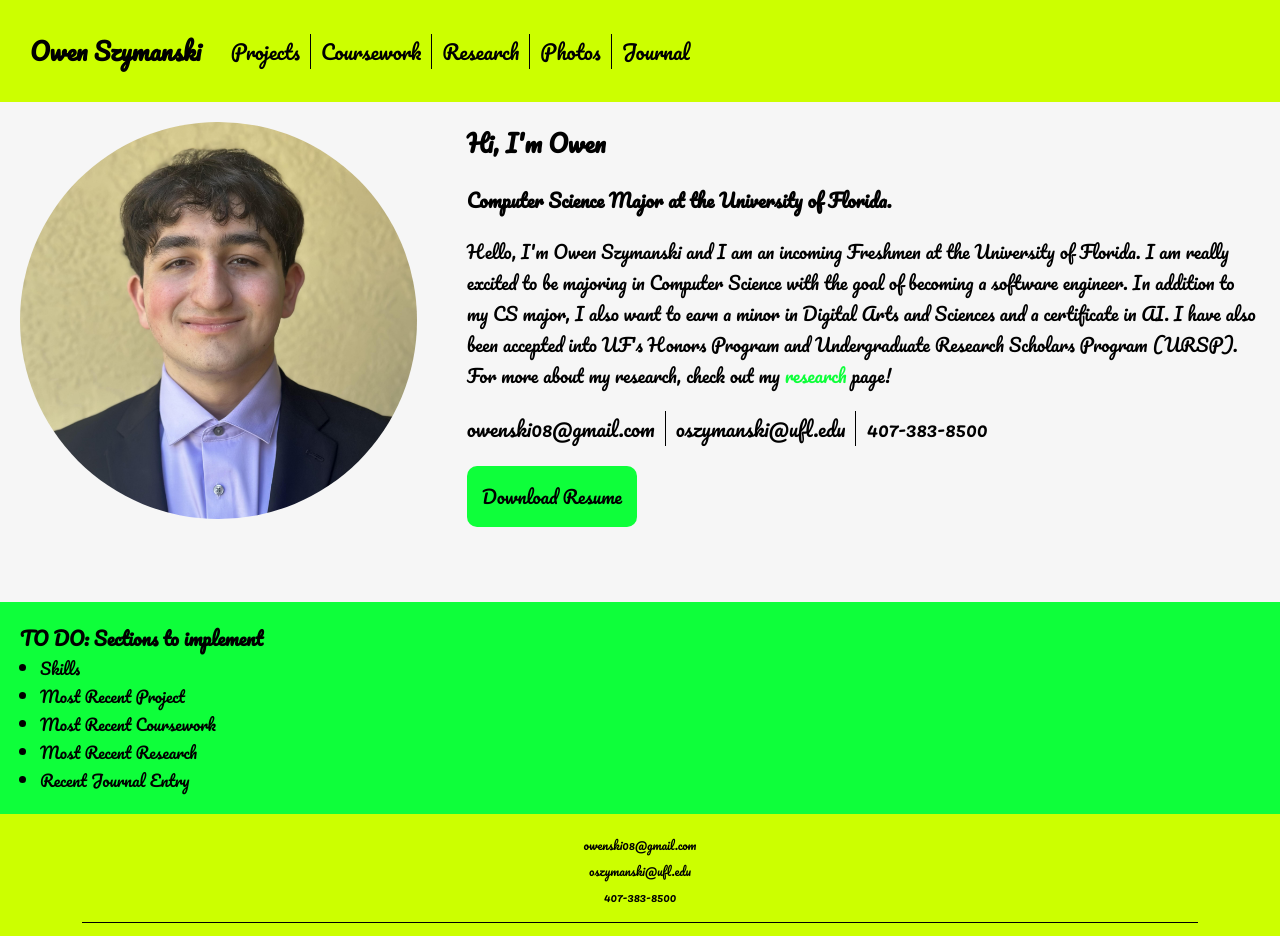
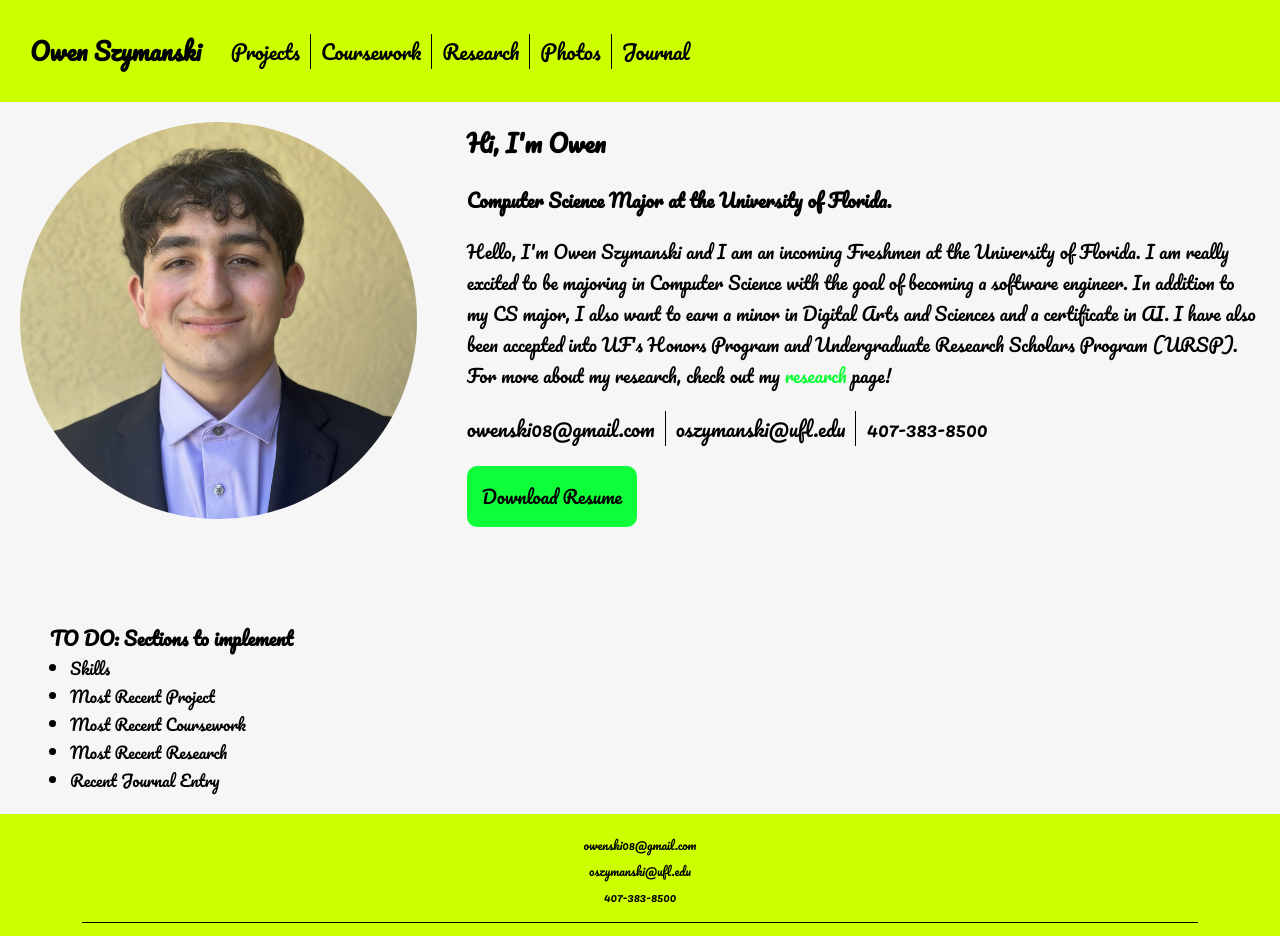
Before and after one commit to OwenS3881/eportfolio-backend, a Next.js app in the folder frontend/: page / in a window 1280 px wide. Shown: the top 936 px of the page. Built offline with nearby package versions, Linux system fonts and the light colour scheme.

Commit message:
Minor style update

```diff
--- a/frontend/app/styles/Home.module.css
+++ b/frontend/app/styles/Home.module.css
@@ -4,8 +4,8 @@
 }
 
 .todo {
-  background-color: var(--color-accent);
-  padding: 20px;
+  background-color: var(--color-primary);
+  padding: 20px 50px;
 }
 
 .todo ul {
```
